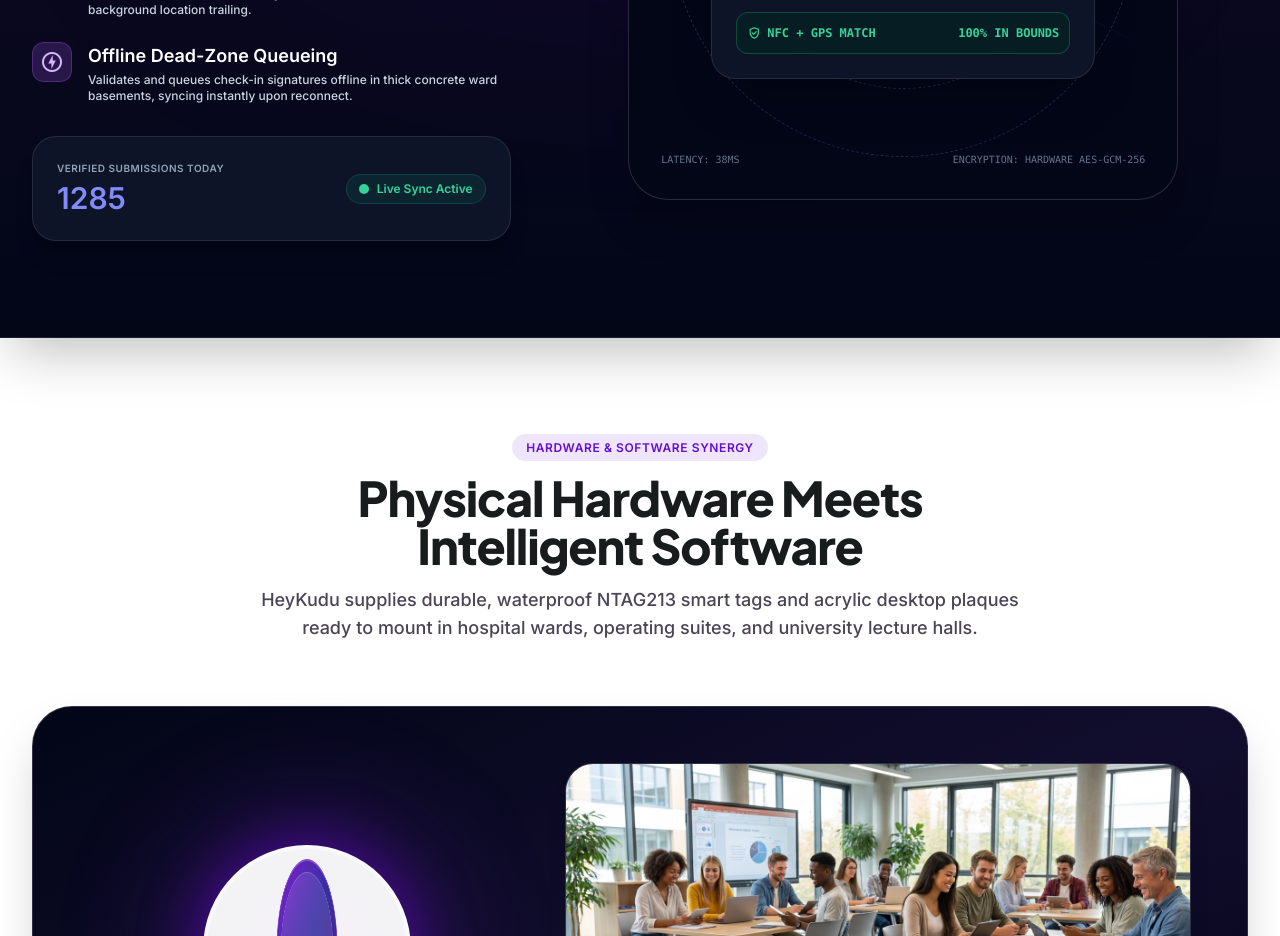
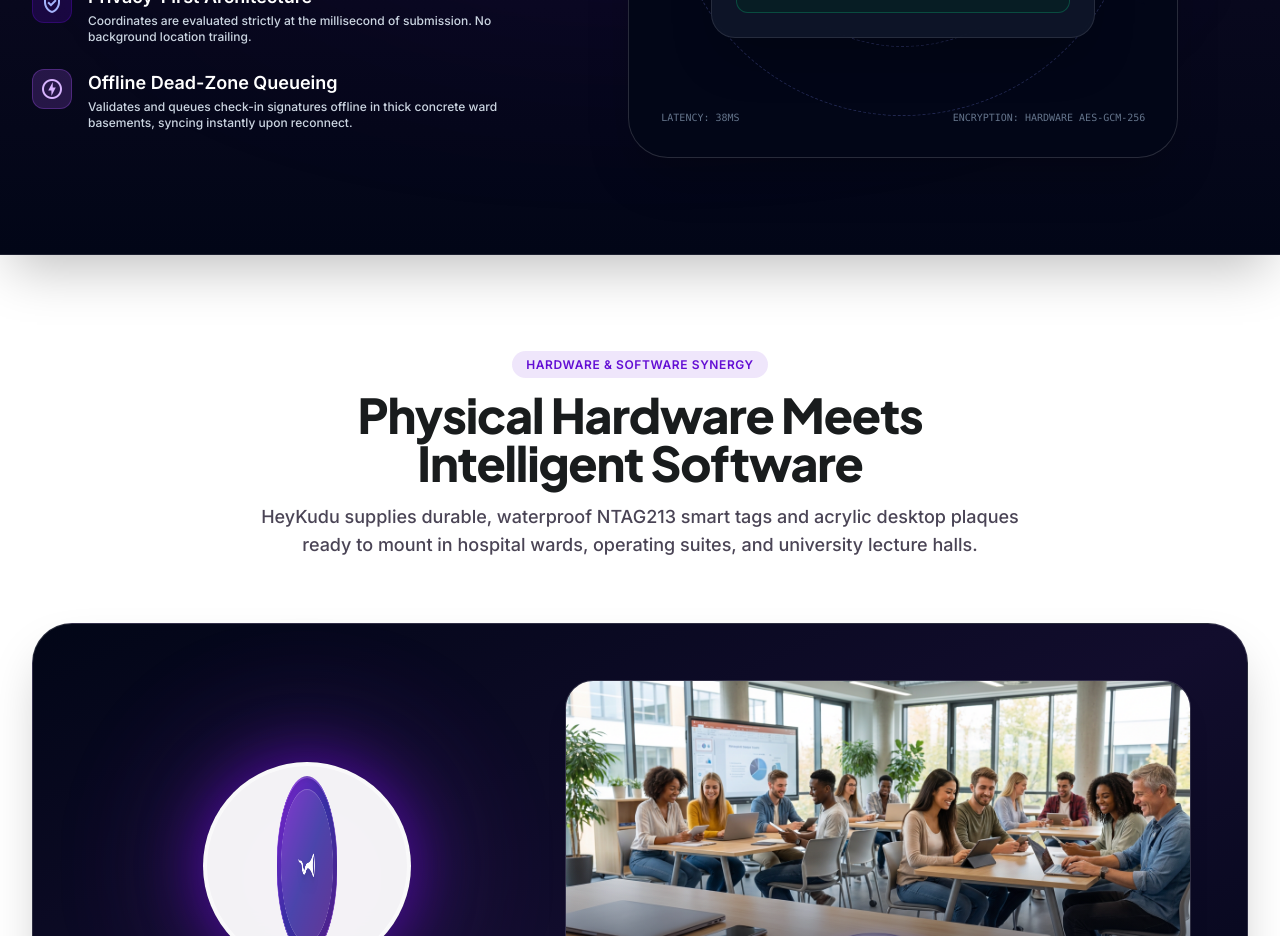
Before and after one commit to Collective-Social/heykudu-about, a Next.js app: page /features/nfc-attendance in a window 1280 px wide. Shown: the part 1460-2396 px from the top of the page. Built offline with nearby package versions, Linux system fonts and the light colour scheme.

Commit message:
fix: remove Verified Submissions Today widget and live sync active banner

```diff
--- a/src/app/features/nfc-attendance/page.tsx
+++ b/src/app/features/nfc-attendance/page.tsx
@@ -3,22 +3,9 @@
 import Navbar from "@/components/Navbar";
 import Footer from "@/components/Footer";
 import Link from "next/link";
-import { useState, useEffect } from "react";
 import { motion } from "framer-motion";
 
 export default function NfcAndGeoFenceCombined() {
-  const [submissionsCount, setSubmissionsCount] = useState(1284);
-  const [pulseActive, setPulseActive] = useState(true);
-
-  // Simulate incoming real-time verified logs
-  useEffect(() => {
-    const interval = setInterval(() => {
-      setSubmissionsCount((prev) => prev + 1);
-      setPulseActive(true);
-      setTimeout(() => setPulseActive(false), 800);
-    }, 4000);
-    return () => clearInterval(interval);
-  }, []);
 
   const capabilities = [
     {
@@ -205,18 +192,6 @@
                       <h4 className="font-bold text-lg text-white">Offline Dead-Zone Queueing</h4>
                       <p className="text-slate-300 text-xs font-medium mt-0.5">Validates and queues check-in signatures offline in thick concrete ward basements, syncing instantly upon reconnect.</p>
                     </div>
-                  </div>
-                </div>
-
-                {/* Verified Submissions Live Widget */}
-                <div className="bg-slate-900/90 p-6 rounded-2xl border border-white/10 flex justify-between items-center shadow-xl">
-                  <div>
-                    <div className="text-[10px] font-black text-slate-400 uppercase tracking-wider">Verified Submissions Today</div>
-                    <div className="text-3xl font-black text-indigo-400 mt-1">{submissionsCount}</div>
-                  </div>
-                  <div className="flex items-center gap-2 bg-emerald-500/10 border border-emerald-500/20 px-3 py-1.5 rounded-full">
-                    <span className={`w-2.5 h-2.5 rounded-full bg-emerald-400 ${pulseActive ? "animate-ping" : ""}`}></span>
-                    <span className="text-xs font-bold text-emerald-400">Live Sync Active</span>
                   </div>
                 </div>
               </div>
```
